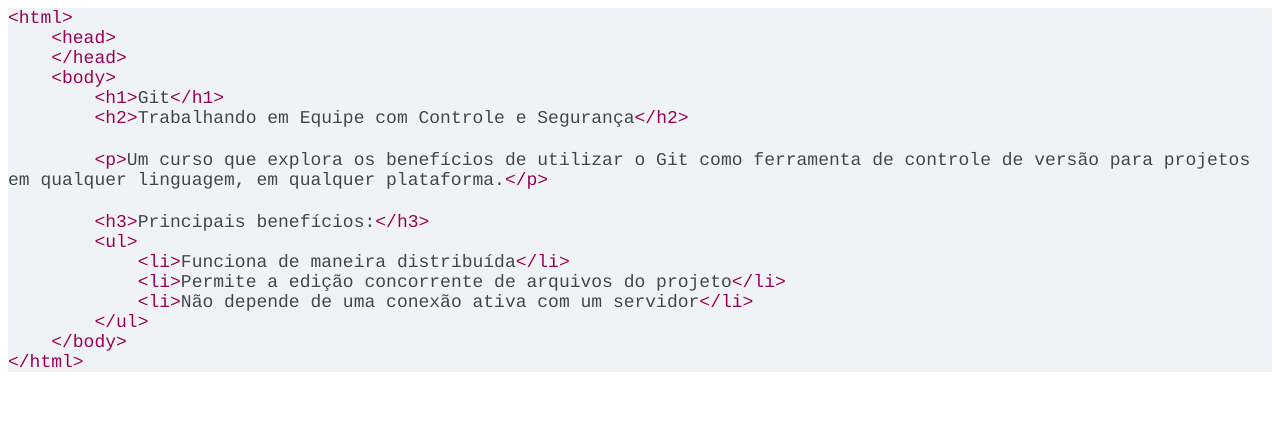
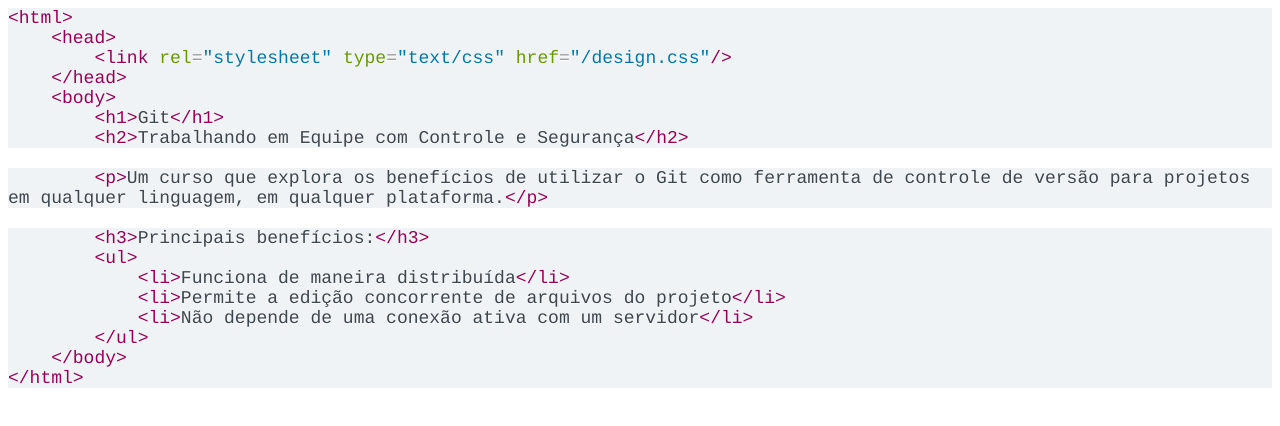
Before and after one commit to webeingdigital/curso-git, a plain HTML site: page index.html in a window 1280 px wide. Drawn offline with Linux system fonts and the light colour scheme.

Commit message:
Adicionando estilo para a nossa página

```diff
--- /dev/null
+++ b/design.css
@@ -0,0 +1,21 @@
+<!DOCTYPE html PUBLIC "-//W3C//DTD HTML 4.01//EN" "http://www.w3.org/TR/html4/strict.dtd">
+<html>
+<head>
+  <meta http-equiv="Content-Type" content="text/html; charset=utf-8">
+  <meta http-equiv="Content-Style-Type" content="text/css">
+  <title></title>
+  <meta name="Generator" content="Cocoa HTML Writer">
+  <meta name="CocoaVersion" content="1561.6">
+  <style type="text/css">
+    p.p1 {margin: 0.0px 0.0px 0.0px 0.0px; line-height: 27.0px; font: 18.0px Courier; color: #3d464d; -webkit-text-stroke: #3d464d; background-color: #f0f3f5}
+    p.p2 {margin: 0.0px 0.0px 0.0px 0.0px; line-height: 27.0px; font: 18.0px Courier; color: #999999; -webkit-text-stroke: #999999; background-color: #f0f3f5}
+    span.s1 {font-kerning: none; text-shadow: 0.0px 1.0px 0.0px #ffffff}
+    span.s2 {font-kerning: none; color: #999999; -webkit-text-stroke: 0px #999999; text-shadow: 0.0px 1.0px 0.0px #ffffff}
+  </style>
+</head>
+<body>
+<p class="p1"><span class="s1">body </span><span class="s2">{</span></p>
+<p class="p1"><span class="s1"><span class="Apple-converted-space">  </span>background</span><span class="s2">-</span><span class="s1">color</span><span class="s2">:</span><span class="s1"> blue</span><span class="s2">;</span></p>
+<p class="p2"><span class="s1">}</span></p>
+</body>
+</html>
--- a/index.html
+++ b/index.html
@@ -7,31 +7,39 @@
   <meta name="Generator" content="Cocoa HTML Writer">
   <meta name="CocoaVersion" content="1561.6">
   <style type="text/css">
-    p.p1 {margin: 0.0px 0.0px 0.0px 0.0px; line-height: 27.0px; font: 18.0px Courier; color: #990055; -webkit-text-stroke: #990055; background-color: #f0f3f5}
-    p.p2 {margin: 0.0px 0.0px 0.0px 0.0px; line-height: 27.0px; font: 18.0px Courier; color: #3d464d; -webkit-text-stroke: #3d464d; background-color: #f0f3f5}
-    p.p3 {margin: 0.0px 0.0px 0.0px 0.0px; line-height: 27.0px; font: 18.0px Courier; color: #3d464d; -webkit-text-stroke: #3d464d; background-color: #f0f3f5; min-height: 22.0px}
+    p.p1 {margin: 0.0px 0.0px 0.0px 0.0px; line-height: 21.0px; font: 18.0px Courier; color: #990055; -webkit-text-stroke: #990055; background-color: #f0f3f5}
+    p.p2 {margin: 0.0px 0.0px 0.0px 0.0px; line-height: 21.0px; font: 18.0px Courier; color: #0077aa; -webkit-text-stroke: #0077aa; background-color: #f0f3f5}
+    p.p3 {margin: 0.0px 0.0px 0.0px 0.0px; line-height: 21.0px; font: 18.0px Courier; color: #3d464d; -webkit-text-stroke: #3d464d; background-color: #f0f3f5}
+    p.p4 {margin: 0.0px 0.0px 0.0px 0.0px; line-height: 21.0px; font: 18.0px Courier; color: #3d464d; -webkit-text-stroke: #3d464d}
     span.s1 {font-kerning: none; text-shadow: 0.0px 1.0px 0.0px #ffffff}
     span.s2 {font-kerning: none; color: #3d464d; -webkit-text-stroke: 0px #3d464d; text-shadow: 0.0px 1.0px 0.0px #ffffff}
     span.s3 {font-kerning: none; color: #990055; -webkit-text-stroke: 0px #990055; text-shadow: 0.0px 1.0px 0.0px #ffffff}
+    span.s4 {font-kerning: none; color: #669900; -webkit-text-stroke: 0px #669900; text-shadow: 0.0px 1.0px 0.0px #ffffff}
+    span.s5 {font-kerning: none; color: #999999; -webkit-text-stroke: 0px #999999; text-shadow: 0.0px 1.0px 0.0px #ffffff}
+    span.s6 {font-kerning: none}
+    span.Apple-tab-span {white-space:pre}
   </style>
 </head>
 <body>
 <p class="p1"><span class="s1">&lt;html&gt;</span></p>
 <p class="p1"><span class="s2"><span class="Apple-converted-space">    </span></span><span class="s1">&lt;head&gt;</span></p>
-<p class="p2"><span class="s1"><span class="Apple-converted-space">    </span></span><span class="s3">&lt;/head&gt;</span><span class="s1"><span class="Apple-converted-space">         </span></span></p>
-<p class="p2"><span class="s1"><span class="Apple-converted-space">    </span></span><span class="s3">&lt;body&gt;</span><span class="s1"> <span class="Apple-converted-space">         </span></span></p>
-<p class="p2"><span class="s1"><span class="Apple-converted-space">        </span></span><span class="s3">&lt;h1&gt;</span><span class="s1">Git</span><span class="s3">&lt;/h1&gt;</span></p>
-<p class="p2"><span class="s1"><span class="Apple-converted-space">        </span></span><span class="s3">&lt;h2&gt;</span><span class="s1">Trabalhando em Equipe com Controle e Segurança</span><span class="s3">&lt;/h2&gt;</span></p>
-<p class="p3"><span class="s1"></span><br></p>
-<p class="p2"><span class="s1"><span class="Apple-converted-space">        </span></span><span class="s3">&lt;p&gt;</span><span class="s1">Um curso que explora os benefícios de utilizar o Git como ferramenta de controle de versão para projetos em qualquer linguagem, em qualquer plataforma.</span><span class="s3">&lt;/p&gt;</span></p>
-<p class="p3"><span class="s1"></span><br></p>
-<p class="p2"><span class="s1"><span class="Apple-converted-space">        </span></span><span class="s3">&lt;h3&gt;</span><span class="s1">Principais benefícios:</span><span class="s3">&lt;/h3&gt;</span></p>
-<p class="p2"><span class="s1"><span class="Apple-converted-space">        </span></span><span class="s3">&lt;ul&gt;</span></p>
-<p class="p2"><span class="s1"><span class="Apple-converted-space">            </span></span><span class="s3">&lt;li&gt;</span><span class="s1">Funciona de maneira distribuída</span><span class="s3">&lt;/li&gt;</span></p>
-<p class="p2"><span class="s1"><span class="Apple-converted-space">            </span></span><span class="s3">&lt;li&gt;</span><span class="s1">Permite a edição concorrente de arquivos do projeto</span><span class="s3">&lt;/li&gt;</span></p>
-<p class="p2"><span class="s1"><span class="Apple-converted-space">            </span></span><span class="s3">&lt;li&gt;</span><span class="s1">Não depende de uma conexão ativa com um servidor</span><span class="s3">&lt;/li&gt;</span></p>
-<p class="p2"><span class="s1"><span class="Apple-converted-space">        </span></span><span class="s3">&lt;/ul&gt;</span></p>
-<p class="p2"><span class="s1"><span class="Apple-converted-space">    </span></span><span class="s3">&lt;/body&gt;</span><span class="s1"><span class="Apple-converted-space">         </span></span></p>
+<p class="p2"><span class="s3"><span class="Apple-tab-span">	</span>&lt;link</span><span class="s2"> </span><span class="s4">rel</span><span class="s5">=</span><span class="s1">"stylesheet"</span><span class="s2"> </span><span class="s4">type</span><span class="s5">=</span><span class="s1">"text/css"</span><span class="s2"> </span><span class="s4">href</span><span class="s5">=</span><span class="s1">"/design.css"</span><span class="s3">/&gt;</span></p>
+<p class="p3"><span class="s1"><span class="Apple-converted-space">    </span></span><span class="s3">&lt;/head&gt;</span><span class="s1"><span class="Apple-converted-space">         </span></span></p>
+<p class="p3"><span class="s1"><span class="Apple-converted-space">    </span></span><span class="s3">&lt;body&gt;</span><span class="s1"> <span class="Apple-converted-space">         </span></span></p>
+<p class="p3"><span class="s1"><span class="Apple-converted-space">        </span></span><span class="s3">&lt;h1&gt;</span><span class="s1">Git</span><span class="s3">&lt;/h1&gt;</span></p>
+<p class="p3"><span class="s1"><span class="Apple-converted-space">        </span></span><span class="s3">&lt;h2&gt;</span><span class="s1">Trabalhando em Equipe com Controle e Segurança</span><span class="s3">&lt;/h2&gt;</span></p>
+<p class="p4"><span class="s6"><br>
+</span></p>
+<p class="p3"><span class="s1"><span class="Apple-converted-space">        </span></span><span class="s3">&lt;p&gt;</span><span class="s1">Um curso que explora os benefícios de utilizar o Git como ferramenta de controle de versão para projetos em qualquer linguagem, em qualquer plataforma.</span><span class="s3">&lt;/p&gt;</span></p>
+<p class="p4"><span class="s6"><br>
+</span></p>
+<p class="p3"><span class="s1"><span class="Apple-converted-space">        </span></span><span class="s3">&lt;h3&gt;</span><span class="s1">Principais benefícios:</span><span class="s3">&lt;/h3&gt;</span></p>
+<p class="p3"><span class="s1"><span class="Apple-converted-space">        </span></span><span class="s3">&lt;ul&gt;</span></p>
+<p class="p3"><span class="s1"><span class="Apple-converted-space">            </span></span><span class="s3">&lt;li&gt;</span><span class="s1">Funciona de maneira distribuída</span><span class="s3">&lt;/li&gt;</span></p>
+<p class="p3"><span class="s1"><span class="Apple-converted-space">            </span></span><span class="s3">&lt;li&gt;</span><span class="s1">Permite a edição concorrente de arquivos do projeto</span><span class="s3">&lt;/li&gt;</span></p>
+<p class="p3"><span class="s1"><span class="Apple-converted-space">            </span></span><span class="s3">&lt;li&gt;</span><span class="s1">Não depende de uma conexão ativa com um servidor</span><span class="s3">&lt;/li&gt;</span></p>
+<p class="p3"><span class="s1"><span class="Apple-converted-space">        </span></span><span class="s3">&lt;/ul&gt;</span></p>
+<p class="p3"><span class="s1"><span class="Apple-converted-space">    </span></span><span class="s3">&lt;/body&gt;</span><span class="s1"><span class="Apple-converted-space">         </span></span></p>
 <p class="p1"><span class="s1">&lt;/html&gt;</span></p>
 </body>
 </html>
```
